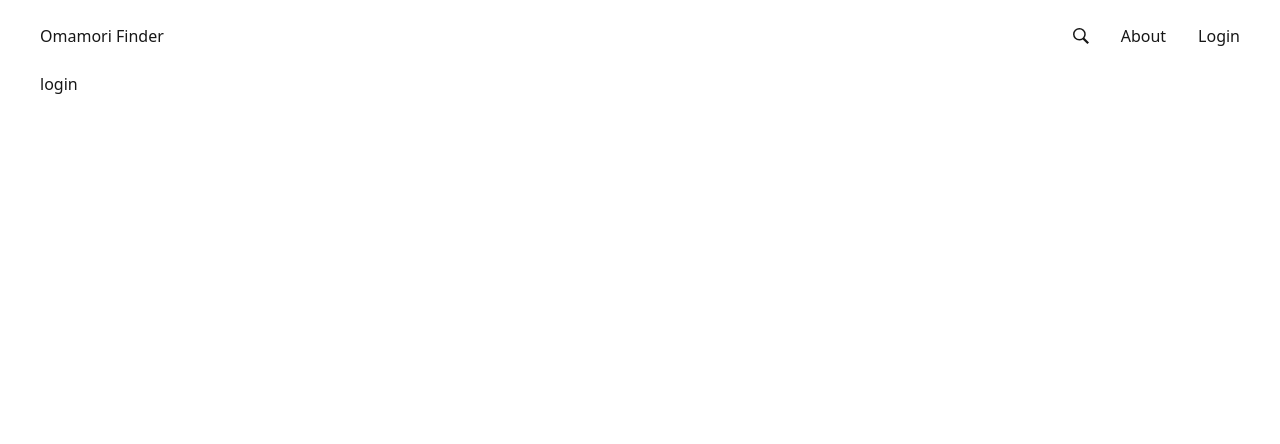
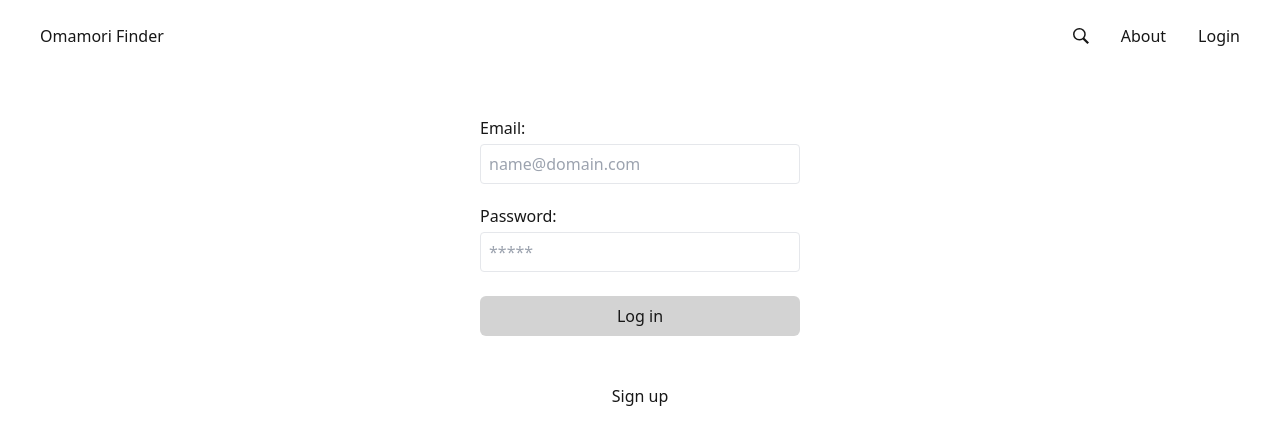
Before and after one commit to omamori-finder/omamori-finder-frontend, a Next.js app: page /login in a window 1280 px wide. Shown: the top 444 px of the page. Built offline with nearby package versions, Linux system fonts and the light colour scheme.

Commit message:
feat: basic login ui layout

```diff
--- a/app/login/page.tsx
+++ b/app/login/page.tsx
@@ -1,5 +1,65 @@
-export default function Login () {
-    return (
-        <div className="px-10">login</div>
-    )
+"use client";
+import { FormEvent } from "react";
+
+export default function Login() {
+  // Handle login
+  const handleSubmit = (e: FormEvent) => {
+    e.preventDefault();
+    return;
+  };
+
+  return (
+    <div className="flex flex-col items-center w-full">
+      <form onSubmit={handleSubmit} className="my-12 max-w-80 w-full">
+        <div className="flex flex-col w-full">
+          <div>
+            <label
+              htmlFor="login-email-field"
+              className="block mb-2 leading-none"
+            >
+              Email:
+            </label>
+            <input
+              required
+              type="email"
+              aria-label="email"
+              placeholder="name@domain.com"
+              data-test="login-email-field"
+              autoCapitalize="off"
+              autoCorrect="off"
+              className="w-full h-10 p-2 mb-6 border border-solid rounded focus:outline focus:outline-2 focus:outline-offset-2"
+            />
+          </div>
+          <div>
+            <label
+              htmlFor="login-password-field"
+              className="block mb-2 leading-none"
+            >
+              Password:
+            </label>
+            <input
+              required
+              type="password"
+              aria-label="password"
+              placeholder="*****"
+              data-test="login-password-field"
+              autoCapitalize="off"
+              autoCorrect="off"
+              className="w-full h-10 p-2 mb-6 border border-solid rounded focus:outline focus:outline-2 focus:outline-offset-2"
+            />
+          </div>
+          <div>
+            <button className="w-full bg-[var(--primary-button)] rounded-md py-2 px-4">
+              <div className="text-center">Log in</div>
+            </button>
+          </div>
+        </div>
+      </form>
+      <div>
+        <a href="/signup">
+          <p>Sign up</p>
+        </a>
+      </div>
+    </div>
+  );
 }
```
